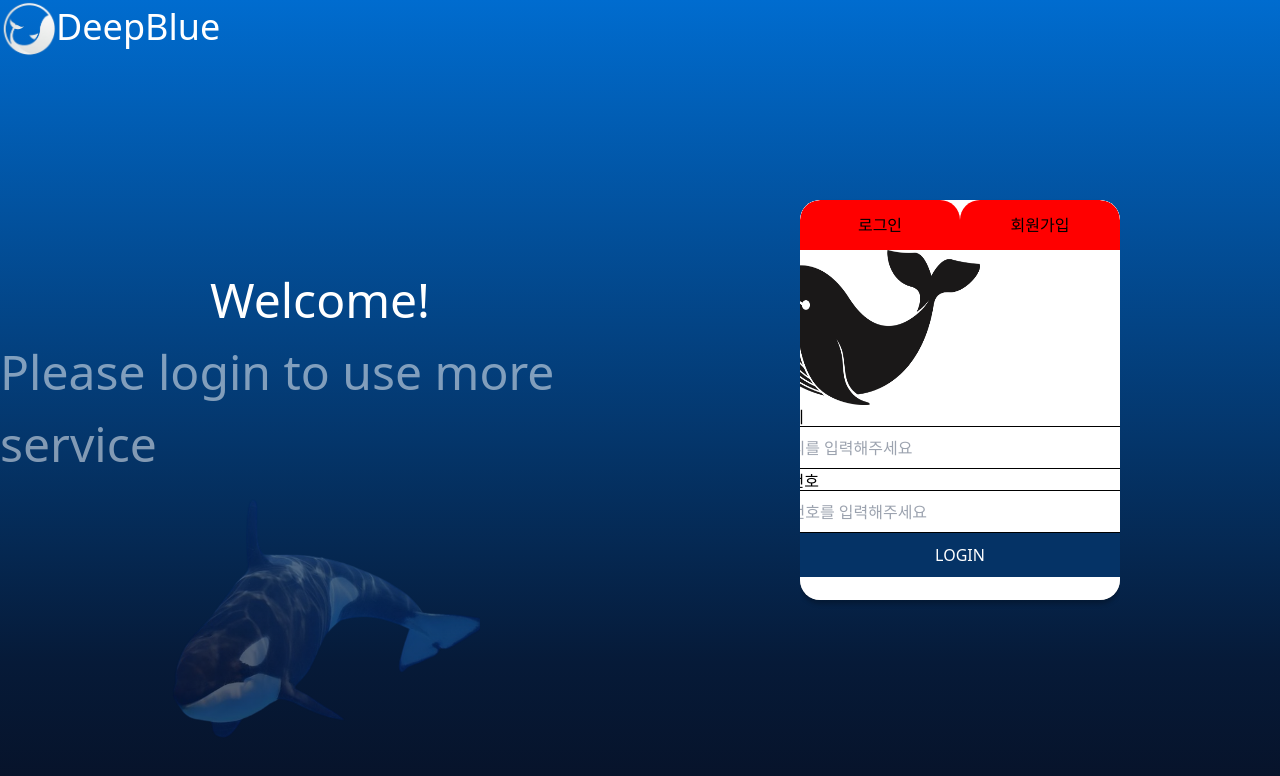
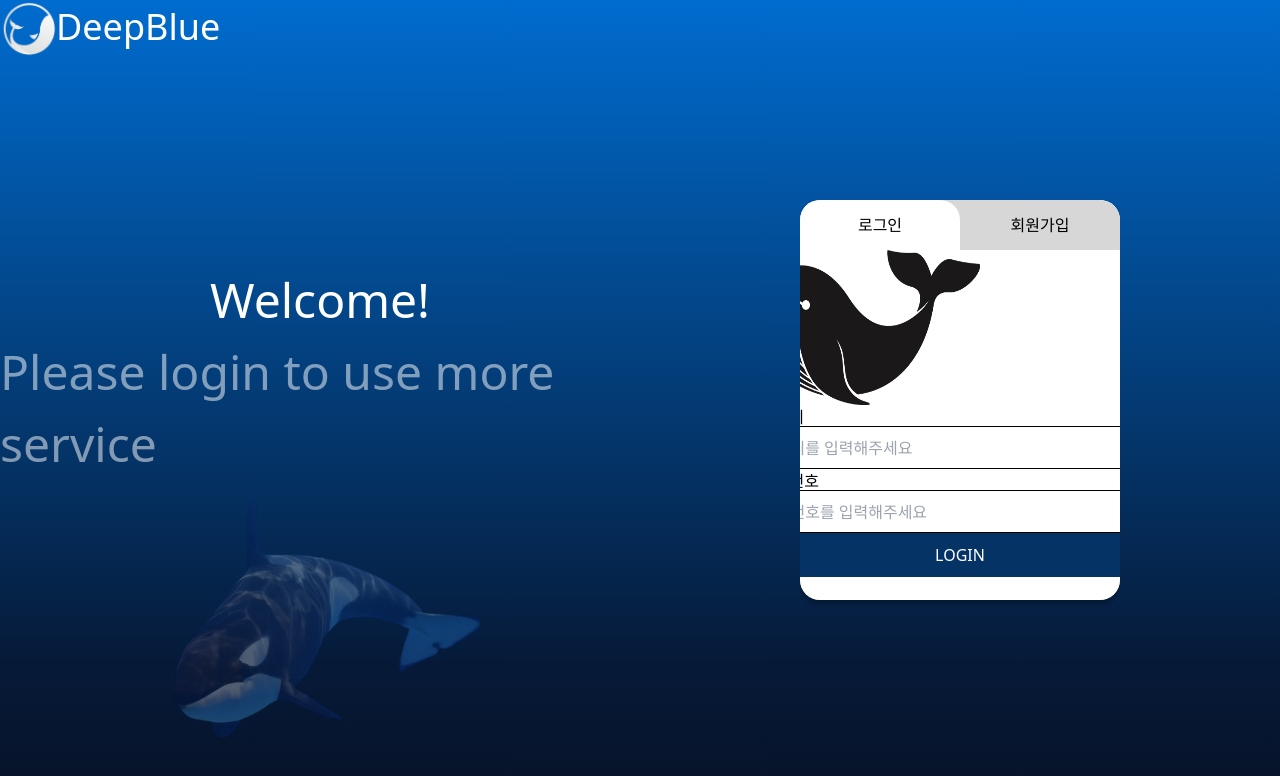
Before and after one commit to SVTeamJ/DeepBlue, a React (Vite) app in the folder frontend/: page /login in a window 1280 px wide. Shown: the top 776 px of the page. Built offline with nearby package versions, Linux system fonts and the light colour scheme.

Commit message:
feat 버튼 ON,OFF 표시 구현

```diff
--- a/frontend/src/page/login/index.scss
+++ b/frontend/src/page/login/index.scss
@@ -73,13 +73,22 @@
     width: 100%;
     height: 3.125rem;
     flex-direction: row;
+    background-color: #d7d7d7;
 }
 
-.switch_button{
+.switch_button_true{
     width: 50%;
     height: 100%;
-    background-color: red;
     border-radius: 20px 20px 0px 0px;
+    text-align: center;
+}
+
+.switch_button_false{
+    width: 50%;
+    height: 100%;
+    border-radius: 20px 20px 0px 0px;
+    background-color: white;
+    text-align: center;
 }
 
 
@@ -138,6 +147,7 @@
     border: 1px solid black;
 }
 
+
 .whale_img{//고래 이미지 css
     width: 50%;
     height: auto;
--- a/frontend/src/page/login/is_login.tsx
+++ b/frontend/src/page/login/is_login.tsx
@@ -13,8 +13,8 @@ function Is_login_check({round=false}){
   return(
     <div className='insert_login_layout' >
       <div className="insert_switch_login">
-        <button className="switch_button" onClick={set_signin}>로그인</button>{/*버튼 작동함*/}
-        <button className="switch_button" onClick={set_login}>회원가입</button>{/*버튼 작동함*/}
+        <button className={`switch_button_${is_login ? 'true' : 'false' }`} onClick={set_signin}>로그인</button>
+        <button className={`switch_button_${is_login ? 'false' : 'true' }`}  onClick={set_login}>회원가입</button>
       </div>
       <Login_page is_login_input={is_login}/>
     </div>
```
